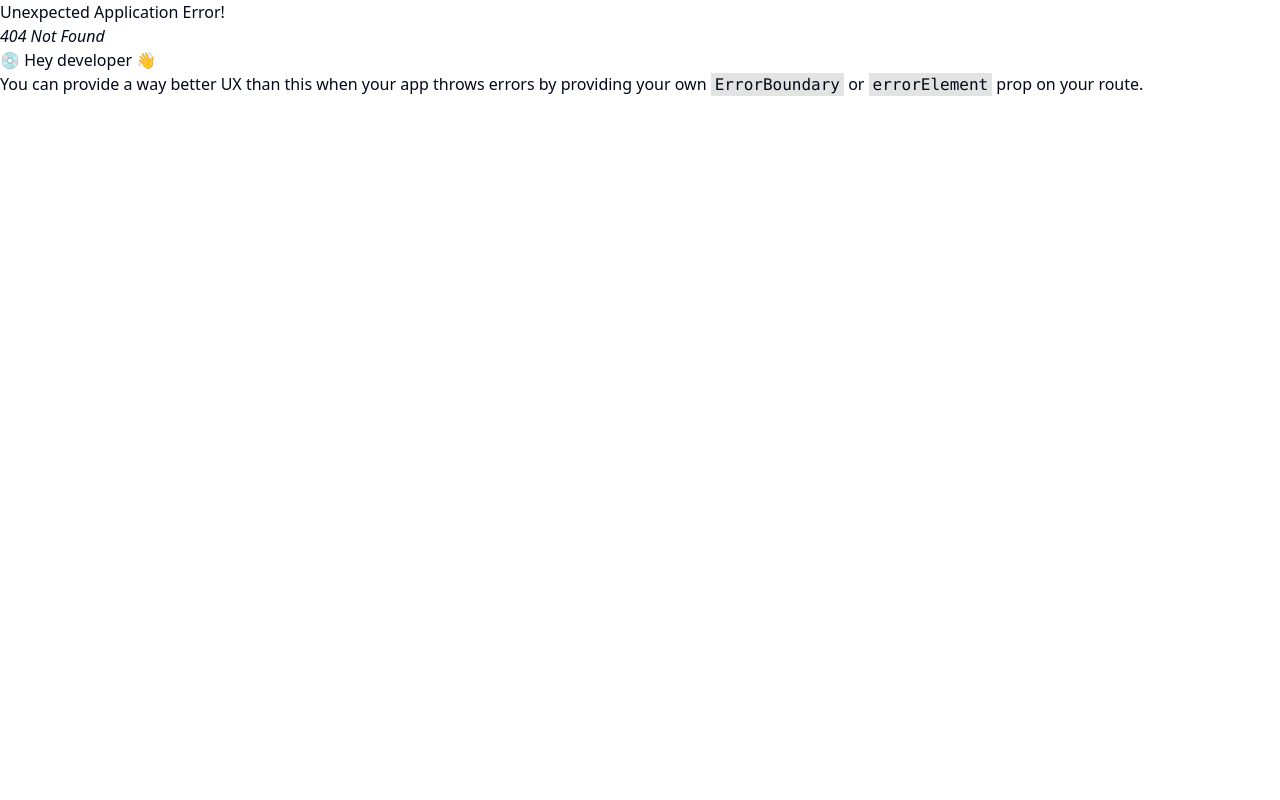
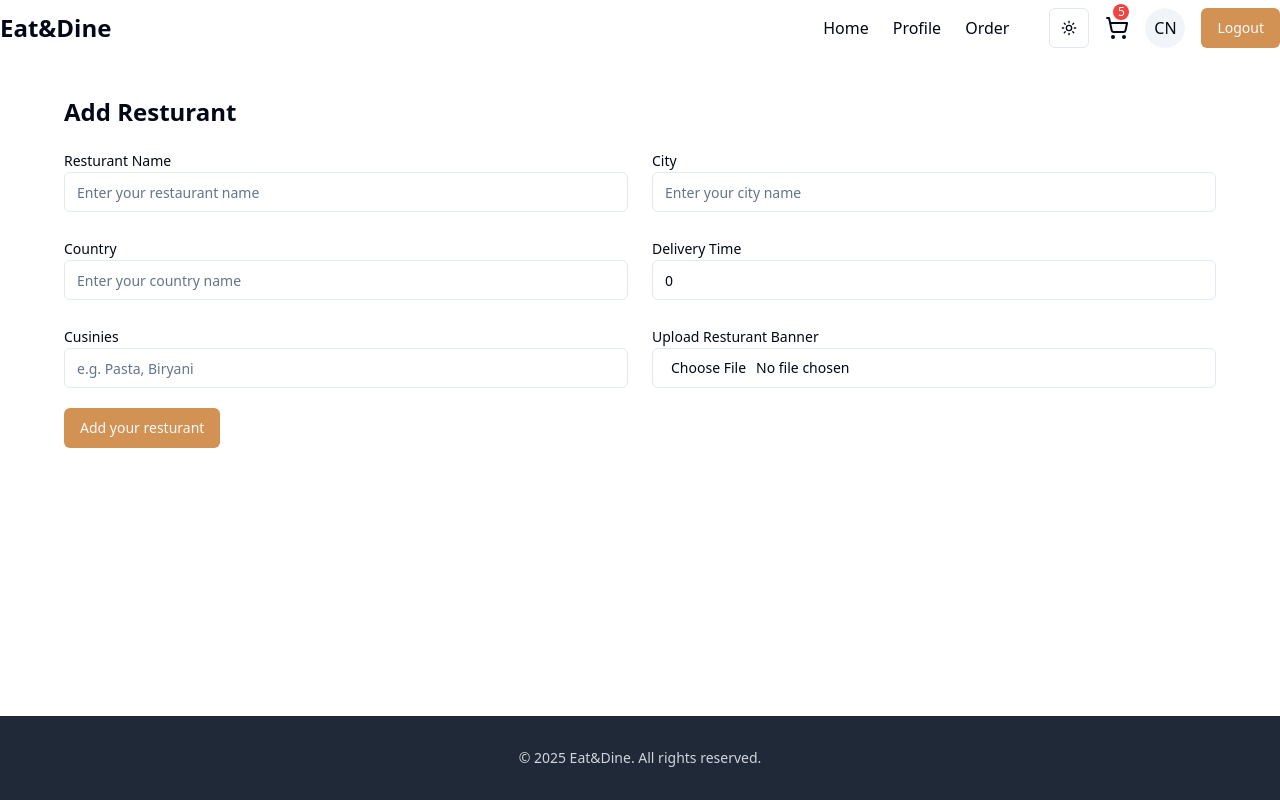
Before and after one commit to S-Trivedii/Resturant-App, a React (Vite) app in the folder client/: page /admin/resturant in a window 1280 px wide. Before the commit this address had no page. Built offline with nearby package versions, Linux system fonts and the light colour scheme.

Commit message:
Added admin/Resturant Page without zod

```diff
--- a/client/package.json
+++ b/client/package.json
@@ -15,7 +15,7 @@
     "@radix-ui/react-checkbox": "^1.1.4",
     "@radix-ui/react-dialog": "^1.1.6",
     "@radix-ui/react-dropdown-menu": "^2.1.6",
-    "@radix-ui/react-label": "^2.1.1",
+    "@radix-ui/react-label": "^2.1.2",
     "@radix-ui/react-menubar": "^1.1.6",
     "@radix-ui/react-separator": "^1.1.1",
     "@radix-ui/react-slot": "^1.1.1",
--- a/client/src/App.tsx
+++ b/client/src/App.tsx
@@ -12,6 +12,7 @@ import { Profile } from "./components/Profile";
 import { SearchPage } from "./components/SearchPage";
 import { ResturantDetail } from "./components/ResturantDetail";
 import { Cart } from "./components/Cart";
+import { Resturant } from "./admin/Resturant";
 
 const appRouter = createBrowserRouter([
   {
@@ -37,6 +38,10 @@ const appRouter = createBrowserRouter([
       {
         path: "/cart",
         element: <Cart />,
+      },
+      {
+        path: "/admin/resturant",
+        element: <Resturant />,
       },
     ],
   },
--- /dev/null
+++ b/client/src/admin/Resturant.tsx
@@ -0,0 +1,126 @@
+import { Button } from "@/components/ui/button";
+import { Input } from "@/components/ui/input";
+import { Label } from "@/components/ui/label";
+import { Loader2 } from "lucide-react";
+import { FormEvent, useState } from "react";
+
+export const Resturant = () => {
+  const [input, setInput] = useState({
+    resturantName: "",
+    city: "",
+    country: "",
+    deliveryTime: 0,
+    cusinies: [] as string[],
+    imageFile: undefined as File | undefined,
+  });
+
+  const loading = false;
+  const resturantHai = false;
+
+  const changeEventHandler = (e: React.ChangeEvent<HTMLInputElement>) => {
+    const { name, value, type } = e.target;
+    setInput({ ...input, [name]: type === "number" ? Number(value) : value });
+  };
+
+  const submitHandler = (e: FormEvent<HTMLFormElement>) => {
+    e.preventDefault();
+    console.log(input);
+  };
+
+  return (
+    <div className="max-w-6xl mx-auto my-10">
+      <div>
+        <div>
+          <h1 className="font-extrabold text-2xl mb-5">Add Resturant</h1>
+          <form onSubmit={submitHandler}>
+            <div className="md:grid grid-cols-2 gap-6 space-y-2 md:space-y-0">
+              <div>
+                <Label>Resturant Name</Label>
+                <Input
+                  type="text"
+                  placeholder="Enter your restaurant name"
+                  value={input.resturantName}
+                  onChange={changeEventHandler}
+                  name="resturantName"
+                />
+              </div>
+              <div>
+                <Label>City</Label>
+                <Input
+                  type="text"
+                  placeholder="Enter your city name"
+                  value={input.city}
+                  onChange={changeEventHandler}
+                  name="city"
+                />
+              </div>
+              <div>
+                <Label>Country</Label>
+                <Input
+                  type="text"
+                  placeholder="Enter your country name"
+                  value={input.country}
+                  onChange={changeEventHandler}
+                  name="country"
+                />
+              </div>
+              <div>
+                <Label>Delivery Time</Label>
+                <Input
+                  type="number"
+                  placeholder="Enter your delivery time"
+                  value={input.deliveryTime}
+                  onChange={changeEventHandler}
+                  name="deliveryTime"
+                />
+              </div>
+              <div>
+                <Label>Cusinies</Label>
+                <Input
+                  type="text"
+                  placeholder="e.g. Pasta, Biryani"
+                  value={input.cusinies}
+                  onChange={(e) =>
+                    setInput({
+                      ...input,
+                      cusinies: e.target.value.split(","),
+                    })
+                  }
+                  name="cusinies"
+                />
+              </div>
+              <div>
+                <Label>Upload Resturant Banner</Label>
+                <Input
+                  type="file"
+                  accept="image/*"
+                  onChange={(e) =>
+                    setInput({
+                      ...input,
+                      imageFile: e.target.files?.[0],
+                    })
+                  }
+                  name="imageFile"
+                />
+              </div>
+            </div>
+            <div className="my-5 w-fit">
+              {loading ? (
+                <Button disabled className="bg-orange hover:bg-hoverOrange">
+                  <Loader2 className="mr-2 h-4 w-4 animate-spin" />
+                  Please wait
+                </Button>
+              ) : (
+                <Button className="bg-orange hover:bg-hoverOrange">
+                  {resturantHai
+                    ? "Update your resturant"
+                    : "Add your resturant"}
+                </Button>
+              )}
+            </div>
+          </form>
+        </div>
+      </div>
+    </div>
+  );
+};
--- a/client/src/components/CheckoutConfirmPage.tsx
+++ b/client/src/components/CheckoutConfirmPage.tsx
@@ -38,6 +38,7 @@ export const CheckoutConfirmPage = ({
   };
   return (
     <Dialog open={open} onOpenChange={setOpen}>
+      {/* open and onOpenChange are Dialog built in property */}
       <DialogContent>
         <DialogTitle className="font-semibold">Review Your Order</DialogTitle>
         <DialogDescription className="text-xs">
--- a/client/src/components/Navbar.tsx
+++ b/client/src/components/Navbar.tsx
@@ -190,7 +190,7 @@ const MobileNavbar = () => {
             <span>Menu</span>
           </Link>
           <Link
-            to="/profile"
+            to="/admin/resturant"
             className="flex items-center gap-4 hover:bg-gray-200 px-3 py-2 rounded-lg cursor-pointer hover:text-gray-900 font-medium"
           >
             <UtensilsCrossed />
```
Also changed, not shown: 1 other file (tests, documents, lock files or other folders).
